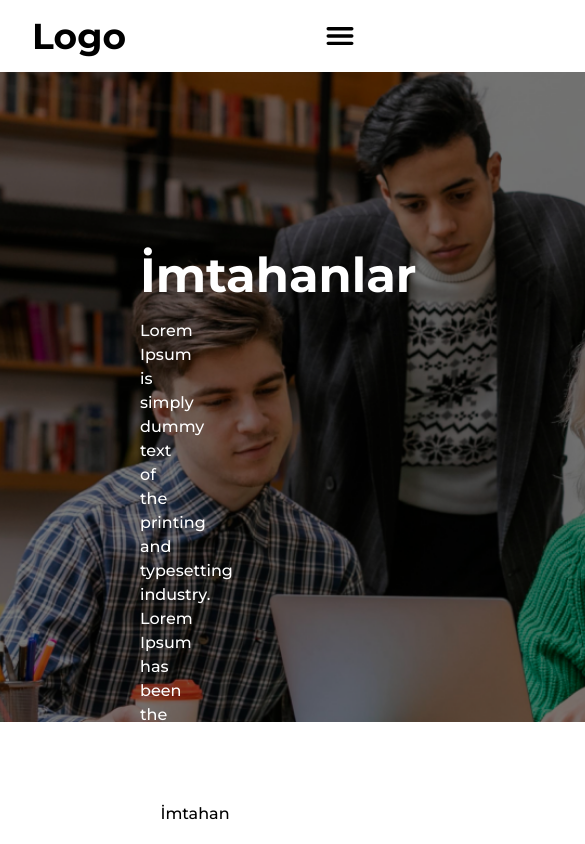
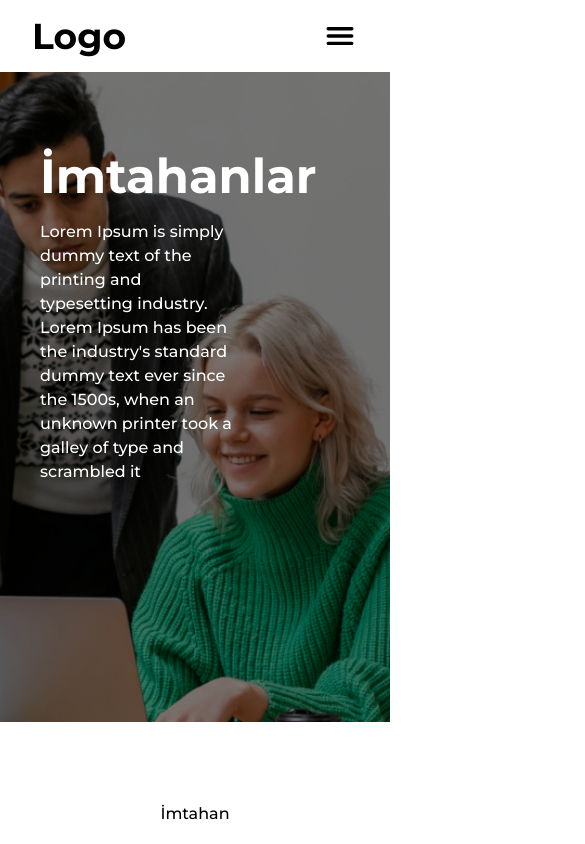
Before and after one commit to imrashidov/task-166, a React (Vite) app in the folder task-166/: page / in a window 390 px wide. Shown: the top 844 px of the page, 585 px wide, since content can reach past the window. Built offline with nearby package versions, Linux system fonts and the light colour scheme.

Commit message:
Fix: Styling Hero Component for mobile

```diff
--- a/task-166/src/components/Header.jsx
+++ b/task-166/src/components/Header.jsx
@@ -52,7 +52,7 @@ export default function Header() {
             </a>
           ))}
         </nav>
-        <div className="flex justify-center px-3 pt-3 gap-6">
+        <div className="flex justify-center px-3 pt-3 gap-6 ">
           <button className="border border-black rounded-xl">
             <p className="px-5 py-2">Daxil Ol</p>
           </button>
--- a/task-166/src/components/Hero.jsx
+++ b/task-166/src/components/Hero.jsx
@@ -2,13 +2,13 @@ import heroImage from "../assets/hero-main.png";
 
 export default function Hero() {
   return (
-    <div className="w-full !text-white mb-20">
+    <div className=" !text-white mb-20">
       <div
-        className="bg-cover bg-center h-[650px] p-paddingHero"
+        className="max-md:bg-center bg-cover bg-center h-[650px] p-paddingHero max-md:px-10 max-md:py-20"
         style={{ backgroundImage: `url(${heroImage})` }}
       >
         <h3 className="font-bold text-5xl mb-5 ">İmtahanlar</h3>
-        <p className="font-medium text-base">
+        <p className="font-medium text-base w-48">
           Lorem Ipsum is simply dummy text of the printing and typesetting
           industry. Lorem Ipsum has been the industry&apos;s standard dummy text
           ever since the 1500s, when an unknown printer took a galley of type
```
